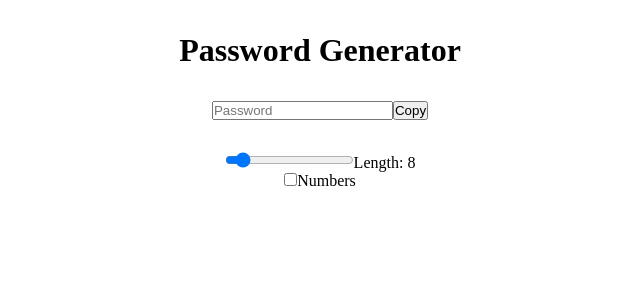
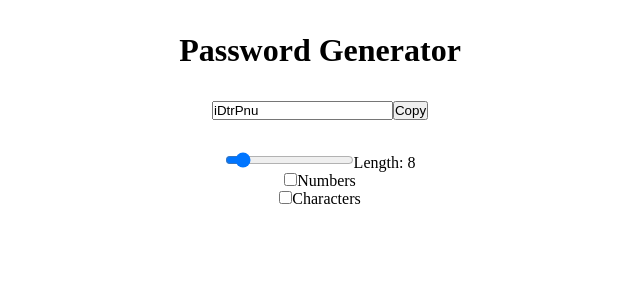
Before and after one commit to JohanSwannie/React-Exercise13, a React (Vite) app: page / in a window 1280 px wide. Shown: the top 300 px of the page, without its empty margins (320-960 px from the left). Built offline with nearby package versions, Linux system fonts and the light colour scheme.

Commit message:
Update App JSX Component

```diff
--- a/src/App.jsx
+++ b/src/App.jsx
@@ -1,21 +1,50 @@
-import { useState } from "react";
+import { useState, useEffect, useCallback, useRef } from "react";
 import "./App.css";
 
 function App() {
   const [passwordLength, setPasswordLength] = useState(8);
+  const [numbersAllowed, setNumbersAllowed] = useState(false);
   const [charactersAllowed, setCharactersAllowed] = useState(false);
-  const [numbersAllowed, setNumbersAllowed] = useState(false);
   const [password, setPassword] = useState("");
+  const passwordRef = useRef(null);
+
+  const generatePassword = useCallback(() => {
+    let passw = "";
+    let passwString = "ABCDEFGHIJKLMNOPQRSTUVWXYZabcdefghijklmnopqrstuvwxyz";
+    if (numbersAllowed) passwString += "0123456789";
+    if (charactersAllowed) passwString += "!@#$%^&*()_";
+    for (let i = 0; i < passwordLength; i++) {
+      const character = Math.floor(Math.random() * passwString.length + 1);
+      passw += passwString.charAt(character);
+    }
+    setPassword(passw);
+  }, [passwordLength, numbersAllowed, charactersAllowed]);
+
+  const copyPasswordToClipboard = () => {
+    window.navigator.clipboard.writeText(password);
+    passwordRef.current?.select();
+  };
+
+  useEffect(() => {
+    generatePassword();
+  }, [passwordLength, numbersAllowed, charactersAllowed]);
 
   return (
     <>
       <div>
         <h1>Password Generator</h1>
         <div className="pass-copy">
-          <input type="text" value={password} readOnly placeholder="Password" />
-          <button>Copy</button>
+          <input
+            type="text"
+            value={password}
+            // readOnly
+            placeholder="Password"
+            ref={passwordRef}
+          />
+          <button onClick={copyPasswordToClipboard}>Copy</button>
         </div>
         <div>
+          <div className="bottom-row">
             <div>
               <input
                 type="range"
@@ -36,6 +65,17 @@
               />
               <label htmlFor="numbers">Numbers</label>
             </div>
+            <div>
+              <input
+                type="checkbox"
+                defaultChecked={charactersAllowed}
+                onChange={() => {
+                  setCharactersAllowed((prevValue) => !prevValue);
+                }}
+              />
+              <label htmlFor="characters">Characters</label>
+            </div>
+          </div>
         </div>
       </div>
     </>
```
Lines whose indentation alone changed are shown as unchanged.
